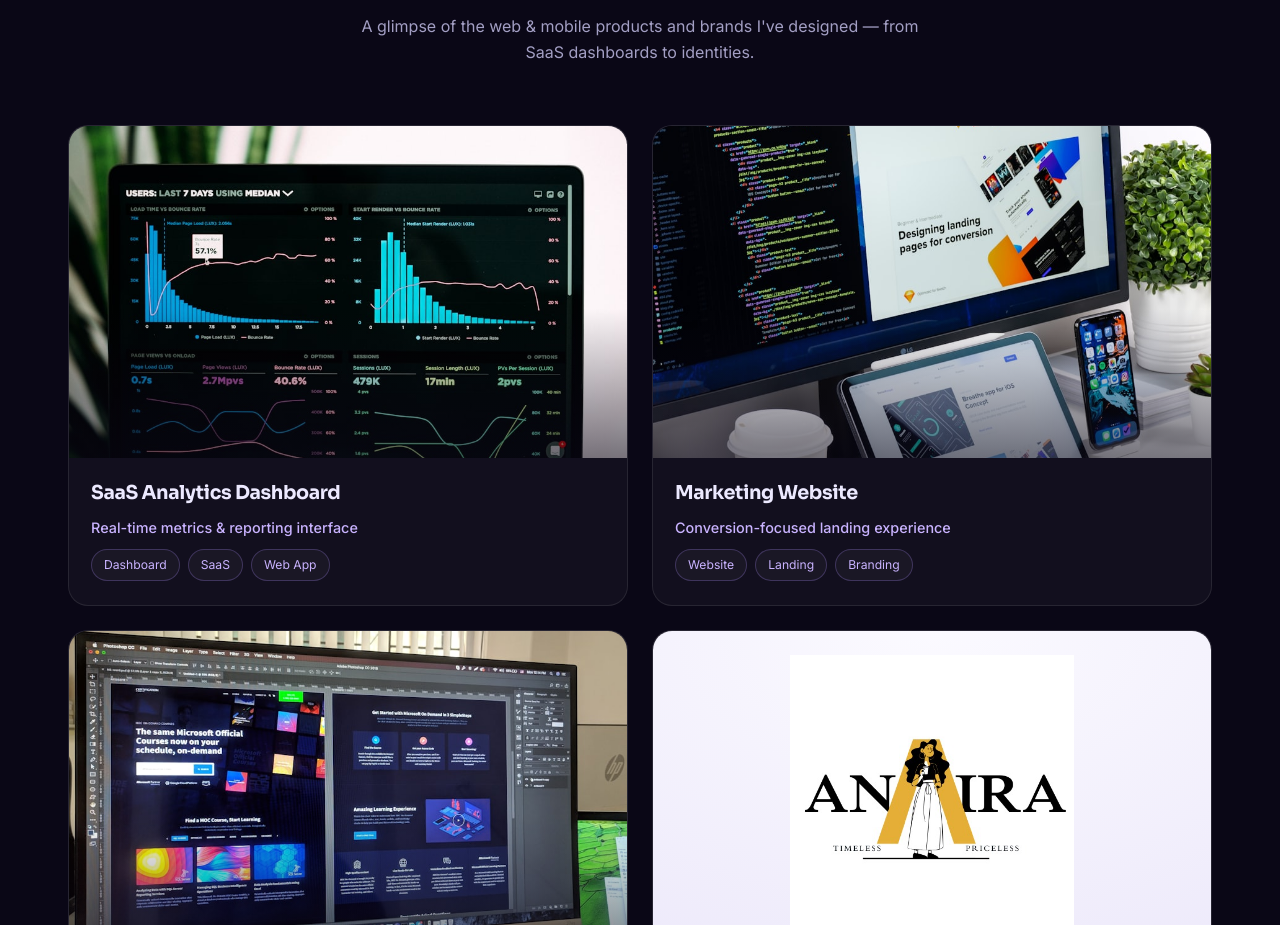
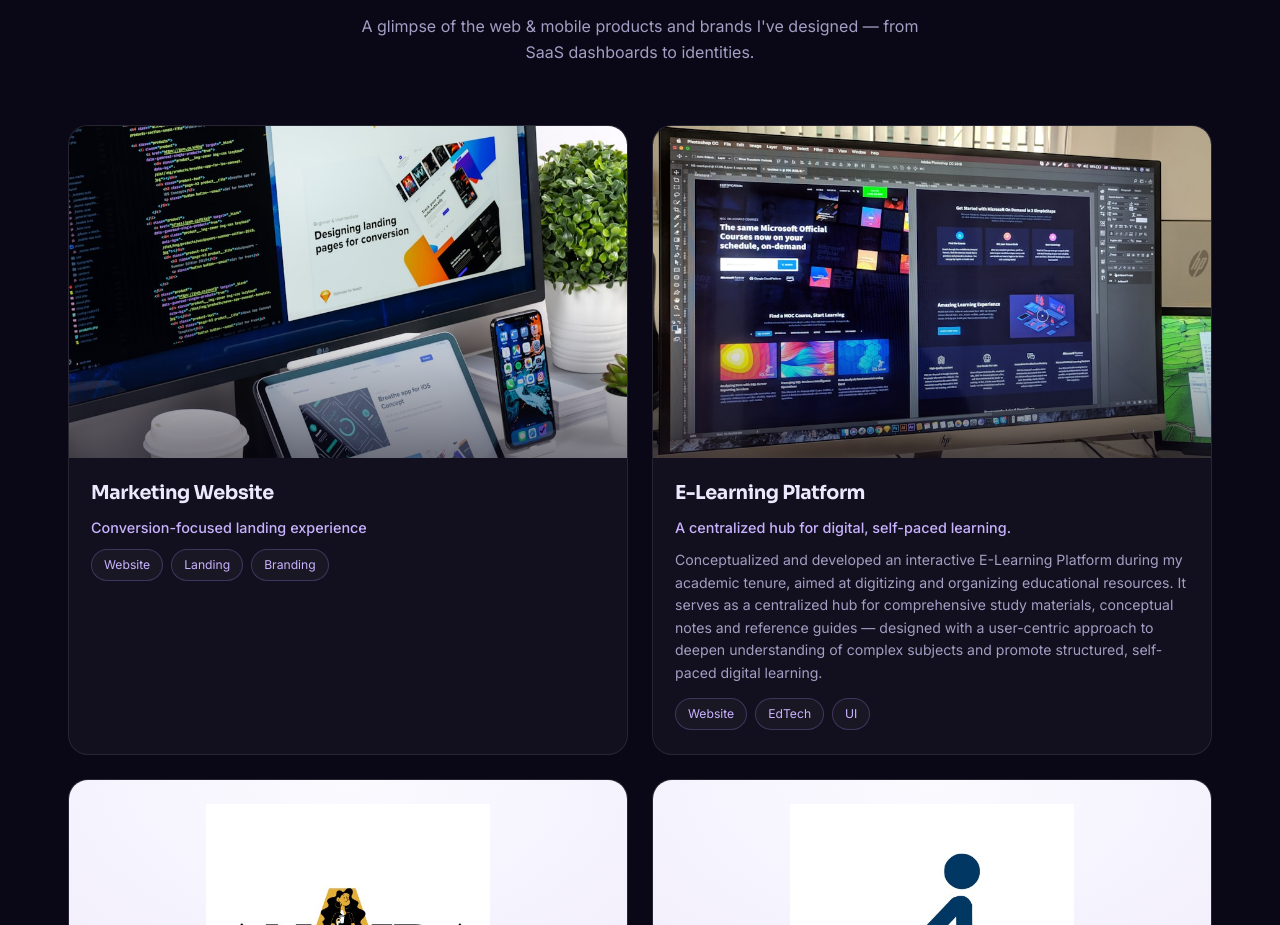
Before and after one commit to Jaydeepshah84/sonuportfolio, a React (Vite) app: page / in a window 1280 px wide. Shown: the part 3921-4846 px from the top of the page. Built offline with nearby package versions, Linux system fonts and the light colour scheme.

Commit message:
Portfolio: remove SaaS Analytics Dashboard card
Co-Authored-By: Claude Opus 4.8 (1M context) <noreply@anthropic.com>

```diff
--- a/src/components/Work.jsx
+++ b/src/components/Work.jsx
@@ -2,7 +2,6 @@ import Reveal from './Reveal'
 import Magnetic from './Magnetic'
 
 const PROJECTS = [
-  { img: '/assets/work/w1.jpg', title: 'SaaS Analytics Dashboard', sub: 'Real-time metrics & reporting interface', tags: ['Dashboard', 'SaaS', 'Web App'] },
   { img: '/assets/work/w4.jpg', title: 'Marketing Website', sub: 'Conversion-focused landing experience', tags: ['Website', 'Landing', 'Branding'] },
   {
     img: '/assets/work/w3.jpg',
```
